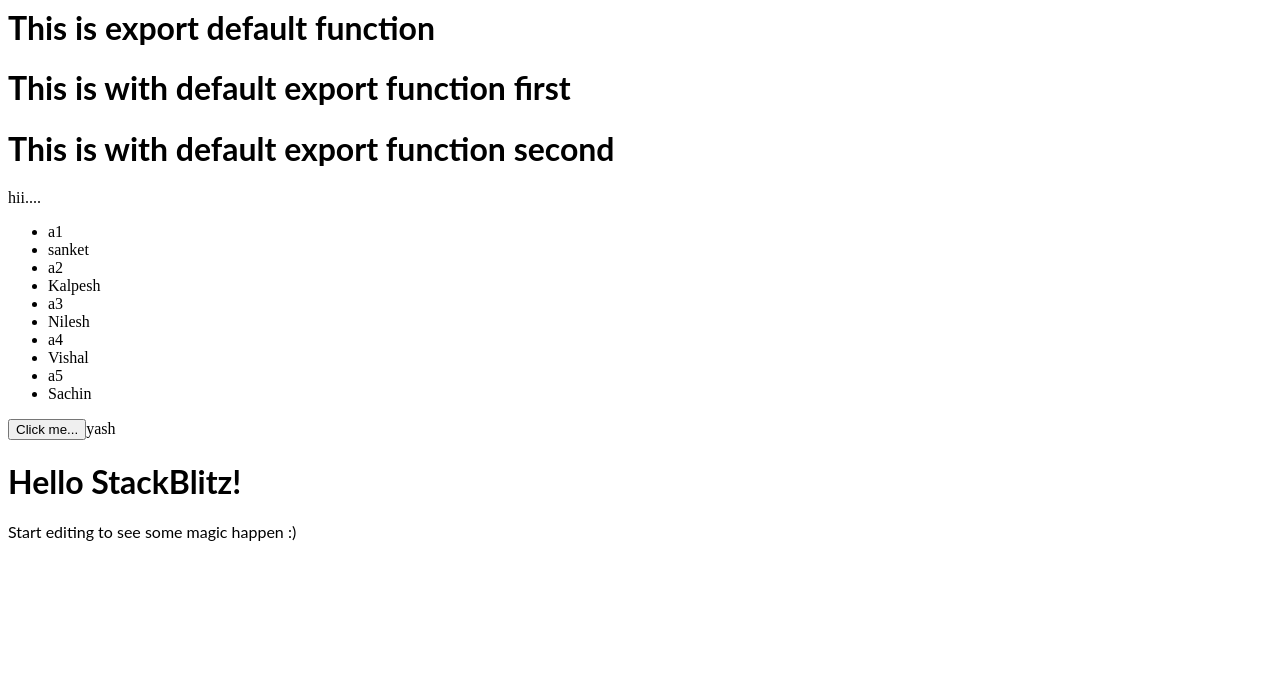
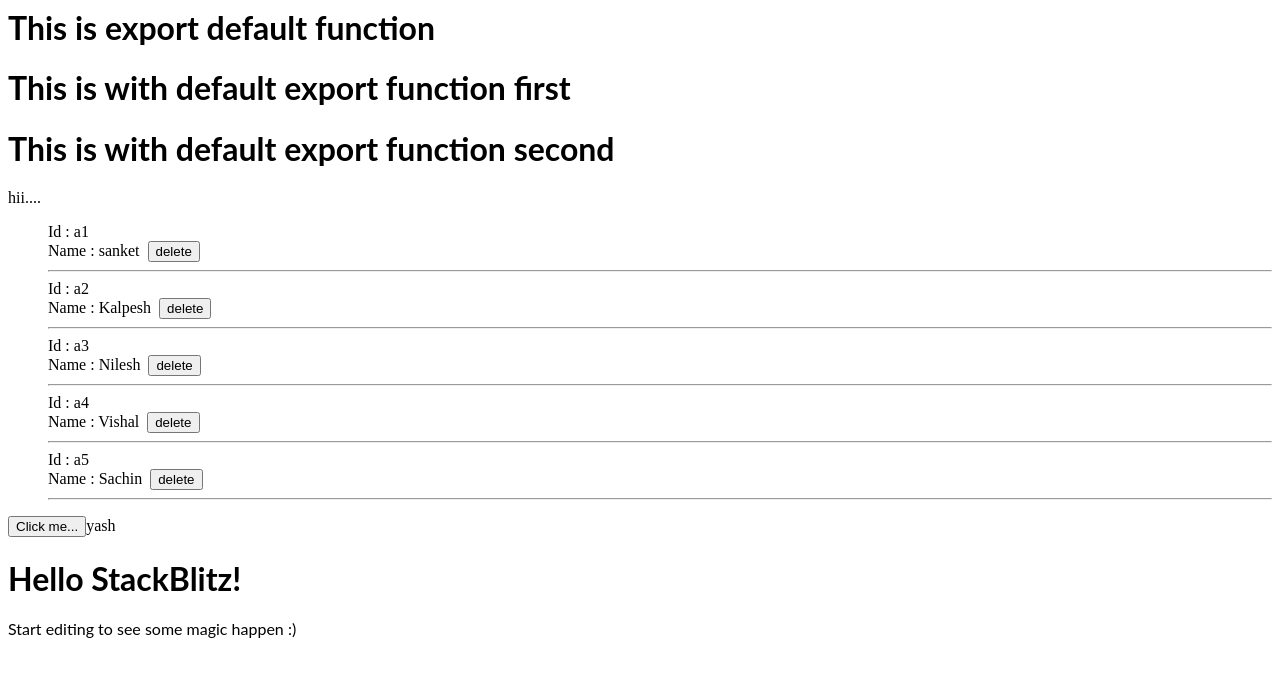
Before and after one commit to sarvaiyayash90/react-local, a React (Create React App) app: page / in a window 1280 px wide. Shown: the top 676 px of the page. Built offline with nearby package versions, Linux system fonts and the light colour scheme.

Commit message:
3 files modified

```diff
--- a/src/App.js
+++ b/src/App.js
@@ -6,7 +6,7 @@ import List from './List';
 
 import NewData from './NewData';
 
-const data = [
+const allData = [
   {
     id: 'a1',
     name: 'sanket'
@@ -30,6 +30,8 @@ const data = [
 ];
 
 export default function App() {
+  const [data, setdata] = useState(allData);
+
   const [newname, setname] = useState('yash');
 
   const setNameHandler = name => {
@@ -38,13 +40,20 @@ export default function App() {
     namedata === 'yash' ? setname(name) : setname('yash');
   };
 
+  const remove = id => {
+    const dd = data.filter(val => {
+      val.id !== id;
+    });
+    setdata(dd);
+  };
+
   return (
     <div>
       <MYdata.default />
       <MYdata.NewApp_new />
       <MYdata.NewApp />
       {MYdata.datadata}
-      <List items={data} />
+      <List items={data} removeData={remove} />
       <NewData onAdddata={setNameHandler} />
       {newname}
       <h1>Hello StackBlitz!</h1>
--- a/src/List.js
+++ b/src/List.js
@@ -5,7 +5,12 @@ const List = props => {
   return (
     <ul>
       {props.items.map(item => (
-        <ListItem id={item.id} key={item.id} name={item.name} />
+        <ListItem
+          id={item.id}
+          key={item.id}
+          name={item.name}
+          onClick={props.id}
+        />
       ))}
     </ul>
   );
--- a/src/ListItem.js
+++ b/src/ListItem.js
@@ -3,8 +3,13 @@ import React from 'react';
 const ListItem = props => {
   return (
     <>
-      <li>{props.id}</li>
-      <li>{props.name}</li>
+      <li style={{ listStyle: 'none' }}>
+        Id : {props.id}
+        <br />
+        Name : {props.name}&nbsp;&nbsp;
+        <button onClick={props.id}>delete</button>
+        <hr />
+      </li>
     </>
   );
 };
```
